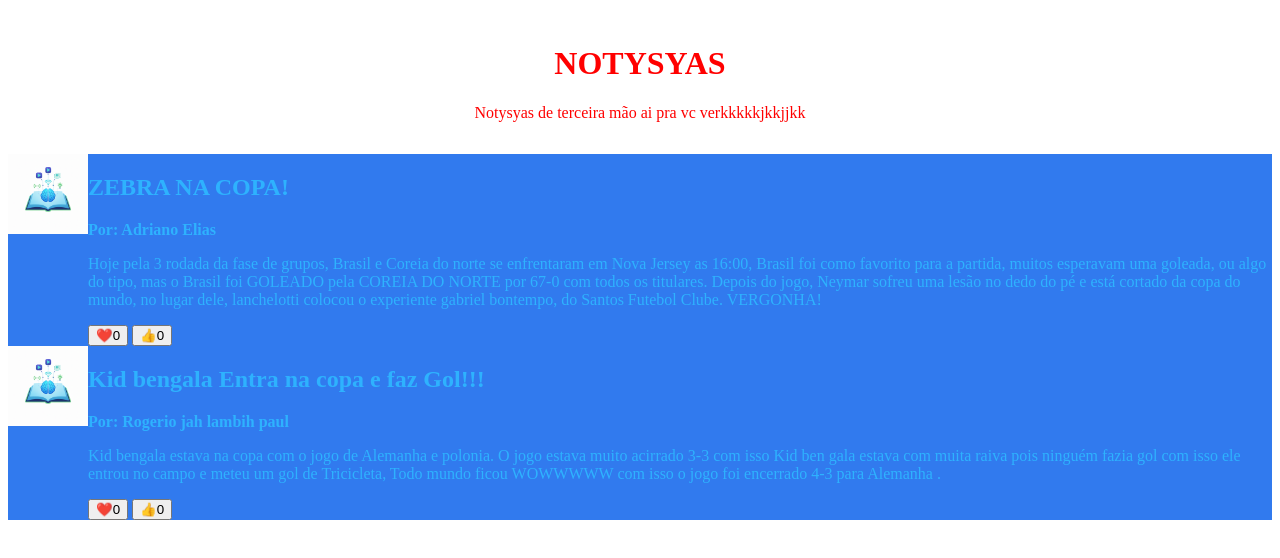
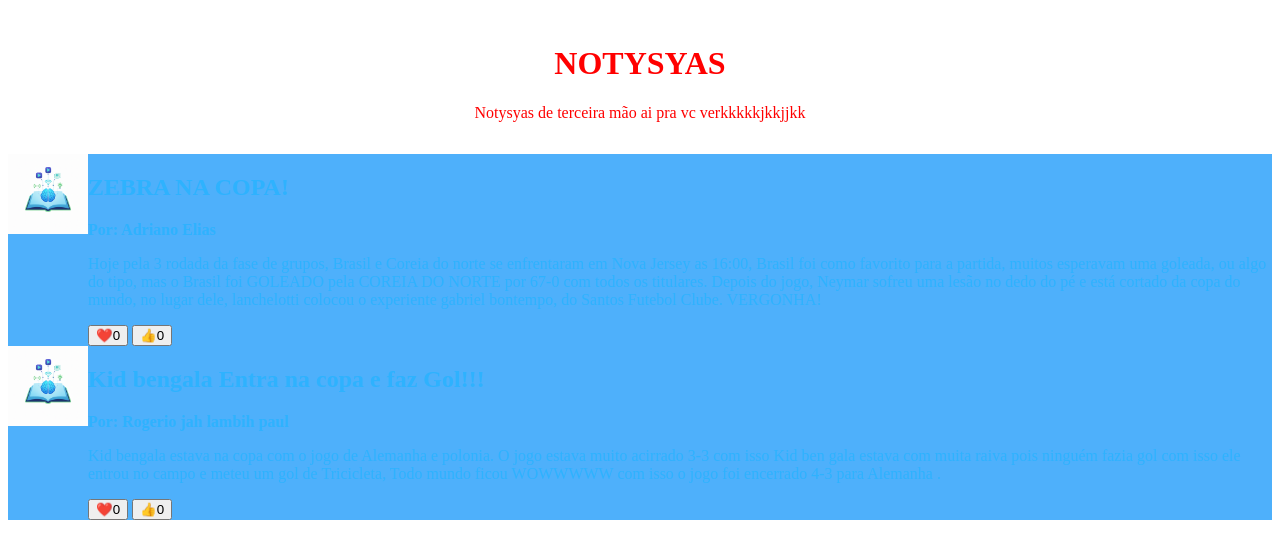
Before and after one commit to Elias-xd2/rogerio-e-adriano, a plain HTML site: page index.html in a window 1280 px wide. Drawn offline with Linux system fonts and the light colour scheme.

```diff
--- a/index.html
+++ b/index.html
@@ -24,7 +24,7 @@
                 }
 
             main {
-                background-color: #317aee;
+                background-color: #4eb0fb;
                 color: #2eb2fe;
 
             }
```
